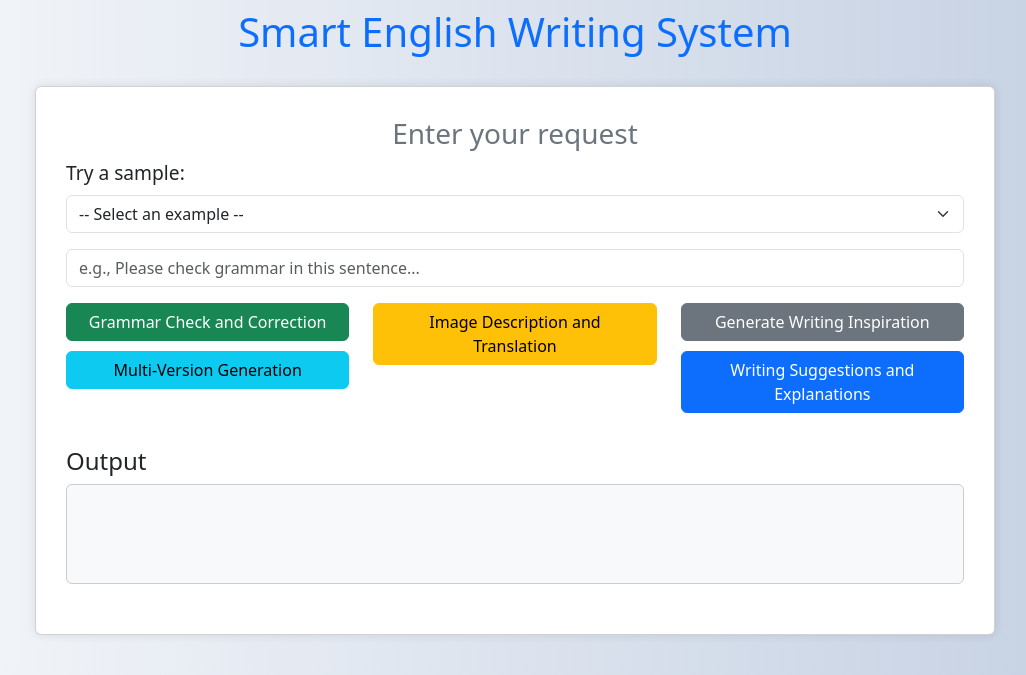
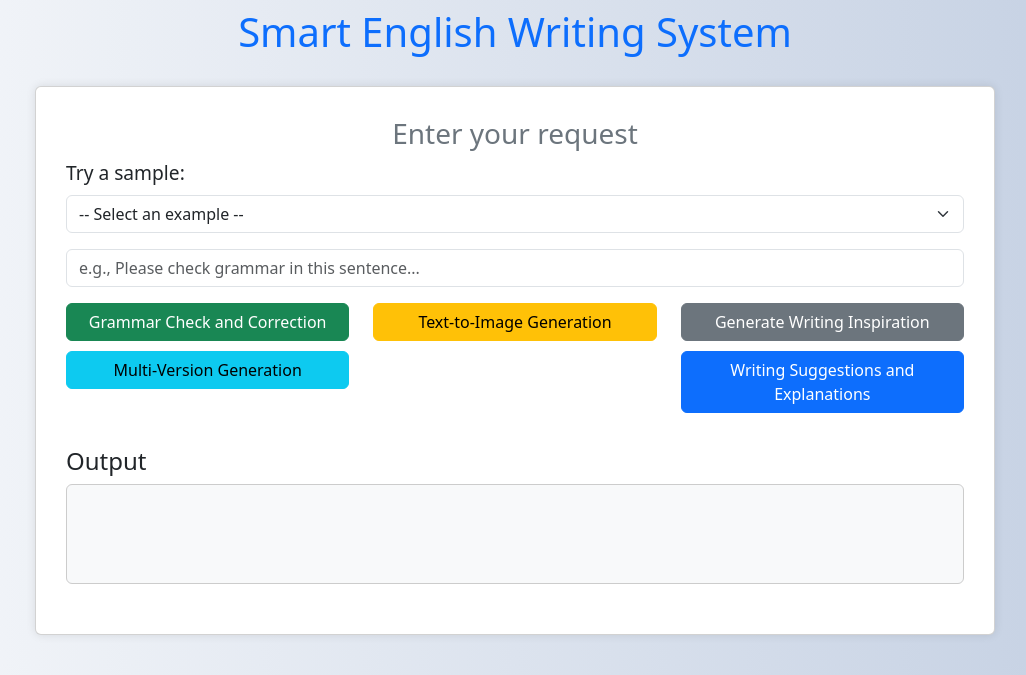
Before and after one commit to Ryan0814-Angela/flask-ai-writing-assistant, a Flask app: page / in a window 1280 px wide. Shown: the top 675 px of the page, without its empty margins (125-1151 px from the left). Run offline with Flask 3, Linux system fonts and the light colour scheme.

Commit message:
Update feature button text

```diff
--- a/templates/api_test.html
+++ b/templates/api_test.html
@@ -68,7 +68,7 @@
                 <button class="btn btn-info" onclick="sendToChatGPT('style')">Multi-Version Generation</button>
             </div>
             <div class="col-md-4">
-                <button class="btn btn-warning" onclick="sendToChatGPT('image')">Image Description and Translation</button>
+                <button class="btn btn-warning" onclick="sendToChatGPT('image')">Text-to-Image Generation</button>
             </div>
             <div class="col-md-4">
                 <button class="btn btn-secondary" onclick="sendToChatGPT('inspiration')">Generate Writing Inspiration</button>
```
